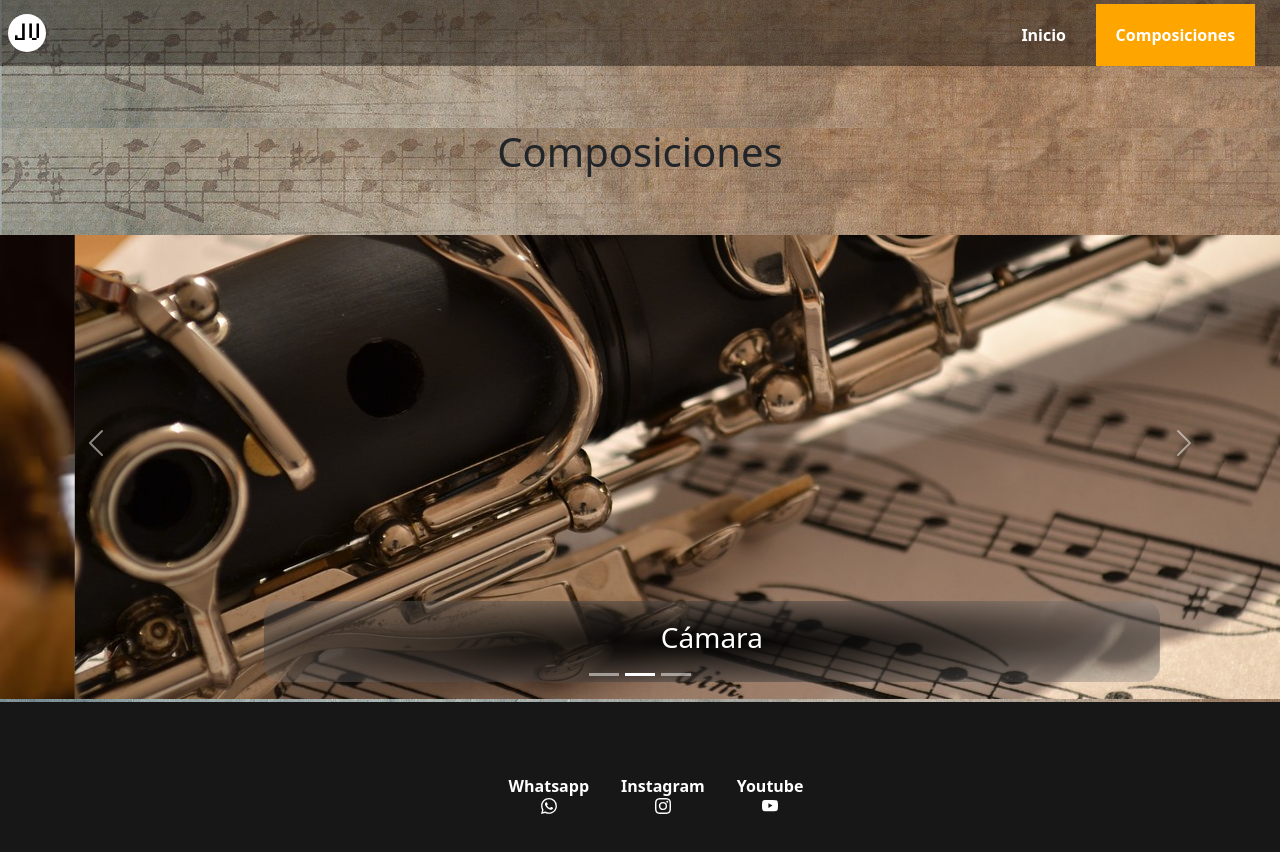
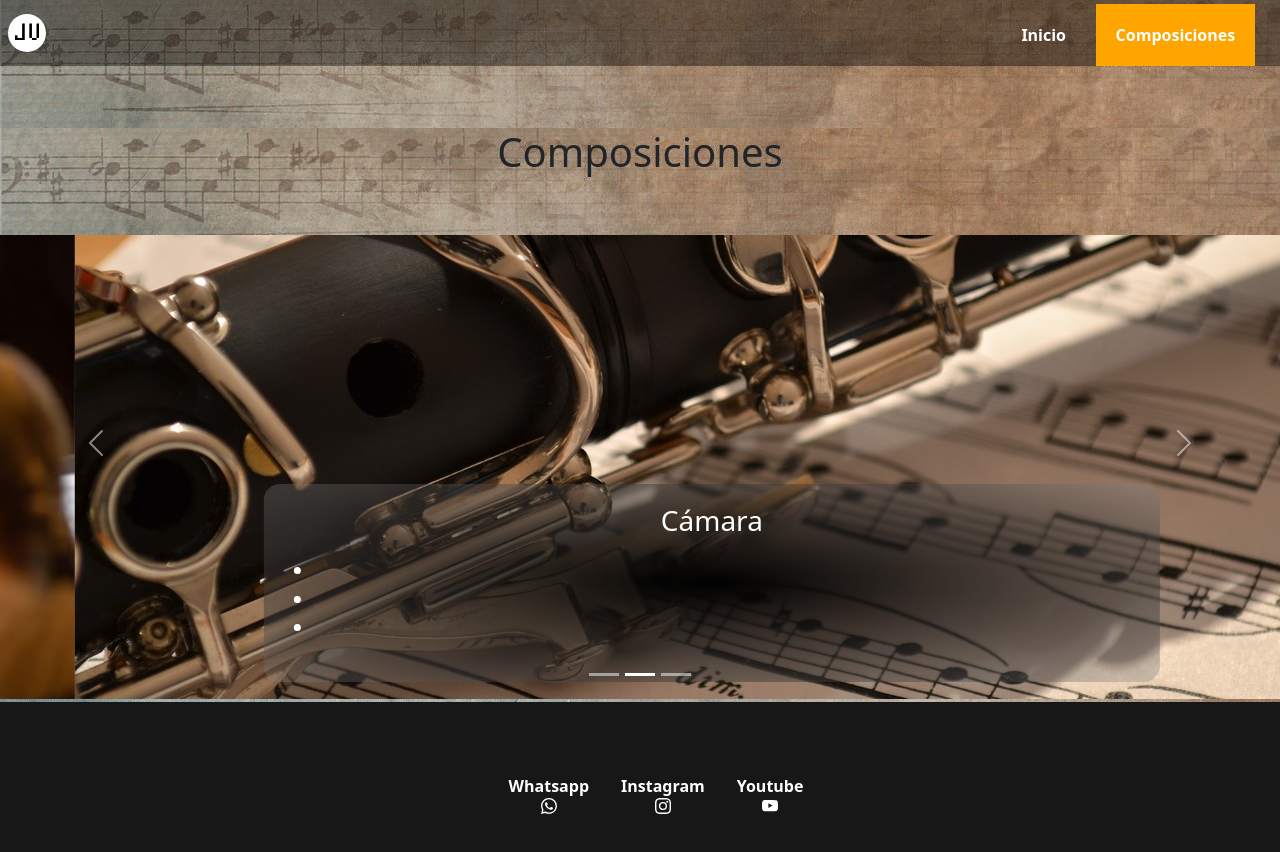
Before and after one commit to MayradelvGonzalez/paginajuanvalenzuela, a React (Create React App) app: page /composiciones in a window 1280 px wide. Shown: the top 852 px of the page. Built offline with nearby package versions, Linux system fonts and the light colour scheme.

Commit message:
agregandoInfo

```diff
--- a/src/componentes/composiciones/composiciones.jsx
+++ b/src/componentes/composiciones/composiciones.jsx
@@ -18,7 +18,14 @@ function Composiciones() {
                     />
                     <Carousel.Caption className="info">
                         <h3>Orquestal</h3>
-                        {/* <p>Que va a ir aqui, o lo dejo vacio?</p> */}
+                        <p>Oberturas:
+<li><ul>Homenaje a Les Luthiers</ul>
+<ul>Polonesa (CI. y orq)</ul>
+<ul>Reminiscencias de "El lago de los cisnes"(CI. y orq.)</ul>
+<ul>Fantasía sobre temas de Guillermo Tell (CI. y orq)</ul>
+</li>
+
+                        </p>
                     </Carousel.Caption>
                 </Carousel.Item>
                 <Carousel.Item>
@@ -29,7 +36,11 @@ function Composiciones() {
                     />
                     <Carousel.Caption className="info">
                         <h3>Cámara</h3>
-                        {/* <p>QUE QUERES QUE VAYA AQUI</p> */}
+                        <p><ul>
+                            <li></li>
+                            <li></li>
+                            <li></li>
+                            </ul></p>
                     </Carousel.Caption>
                 </Carousel.Item>
                 <Carousel.Item>
```
